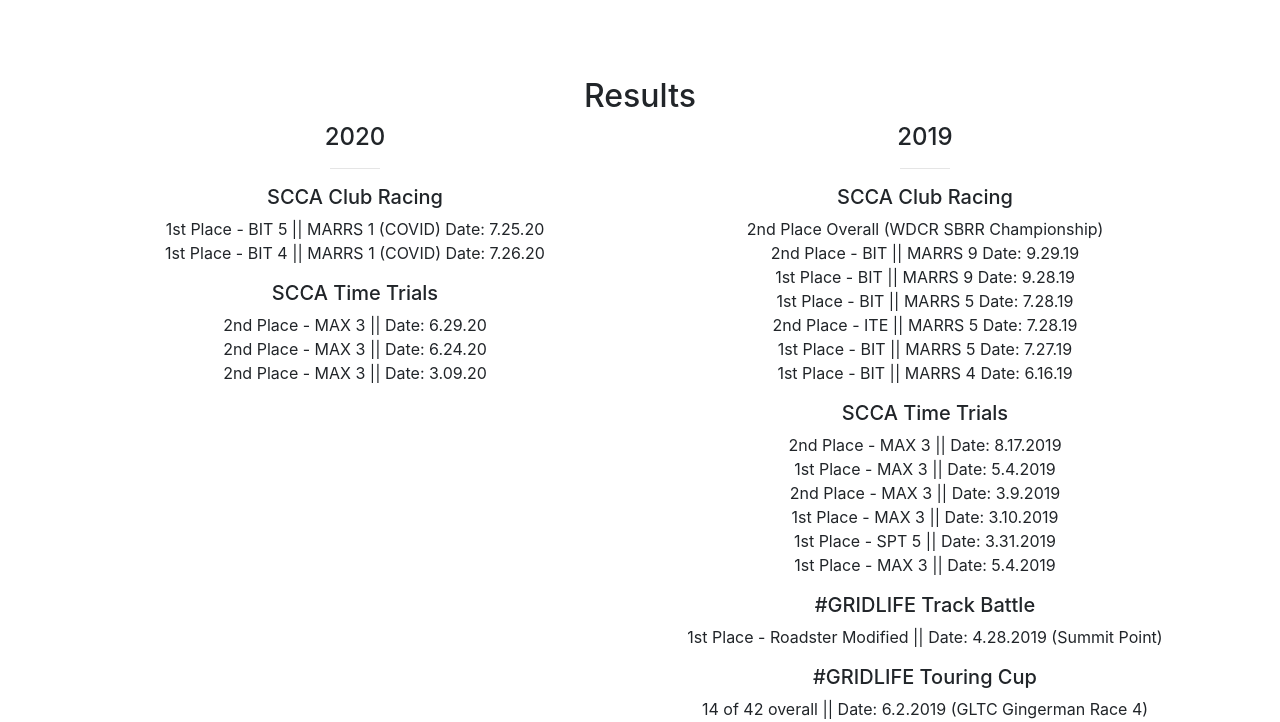
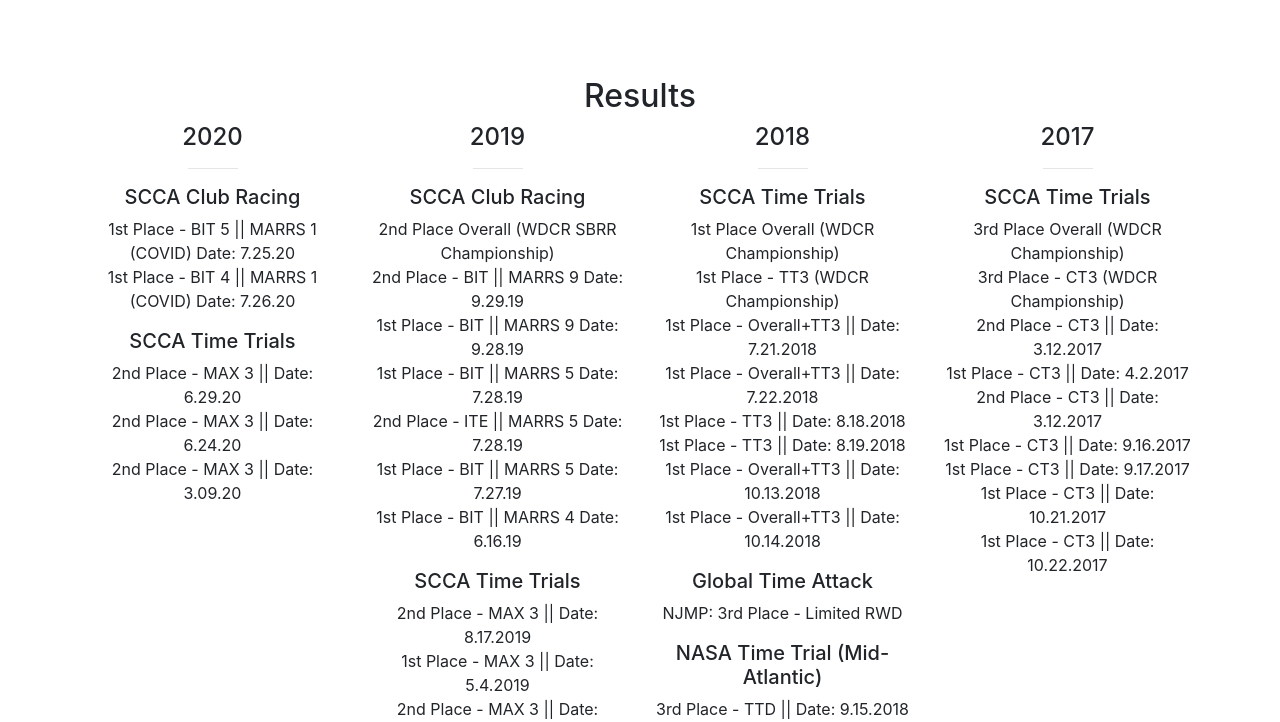
Before and after one commit to scottmerker/merker-motorsports, a website with bundled scripts: page docs/index.html in a window 1280 px wide. Shown: the part 1420-2142 px from the top of the page. Built offline with nearby package versions, Linux system fonts and the light colour scheme; a script that the page names is missing.

Commit message:
Update index.html

```diff
--- a/docs/index.html
+++ b/docs/index.html
@@ -121,7 +121,7 @@
       </div>
       <div class="container">
         <div class="row text-center">
-        <div class="col-sm-12 col-md-6">
+        <div class="col-sm-12 col-md-3">
          <h4>2020</h4><hr />
           <p>
              <h5>SCCA Club Racing</h5>
@@ -138,7 +138,7 @@
             </p>
         </div>
 
-           <div class="col-sm-12 col-md-6">
+           <div class="col-sm-12 col-md-3">
             <h4>2019</h4><hr />
              <p>
                 <h5>SCCA Club Racing</h5>
@@ -170,7 +170,7 @@
                 14 of 42 overall || Date: 6.2.2019 (GLTC Gingerman Race 4)<br />
               </p>
           </div>
-          <div class="col-sm-12 col-md-6">
+          <div class="col-sm-12 col-md-3">
             <h4>2018</h4><hr />
               <p>
                 <h5>SCCA Time Trials</h5>
@@ -194,7 +194,7 @@
                 3rd Place - TTD || Date: 11.11.2018<br />
               </p>
           </div>
-          <div class="col-sm-12 col-md-6"><h4>2017</h4><hr />
+          <div class="col-sm-12 col-md-3"><h4>2017</h4><hr />
           <p>
             <h5>SCCA Time Trials</h5>
             3rd Place Overall (WDCR Championship)<br />
```
